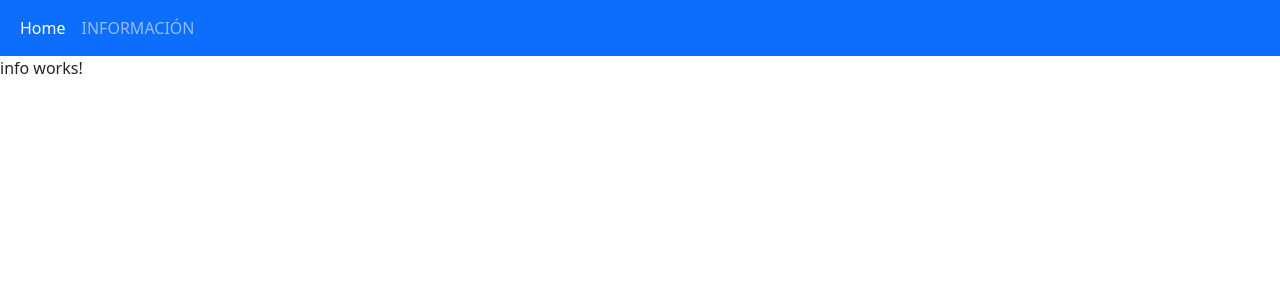
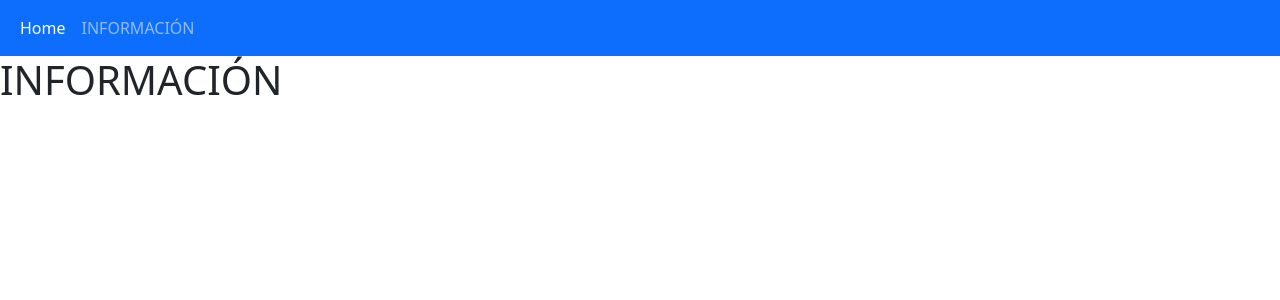
Before and after one commit to jritsqmet/app-web2-pr, an Angular app: page /info in a window 1280 px wide. Shown: the top 300 px of the page. Built offline with nearby package versions, Linux system fonts and the light colour scheme.

Commit message:
Actualización de info

```diff
--- a/src/app/screens/info/info.component.html
+++ b/src/app/screens/info/info.component.html
@@ -1 +1 @@
-<p>info works!</p>
+<h1> INFORMACIÓN</h1>
```
